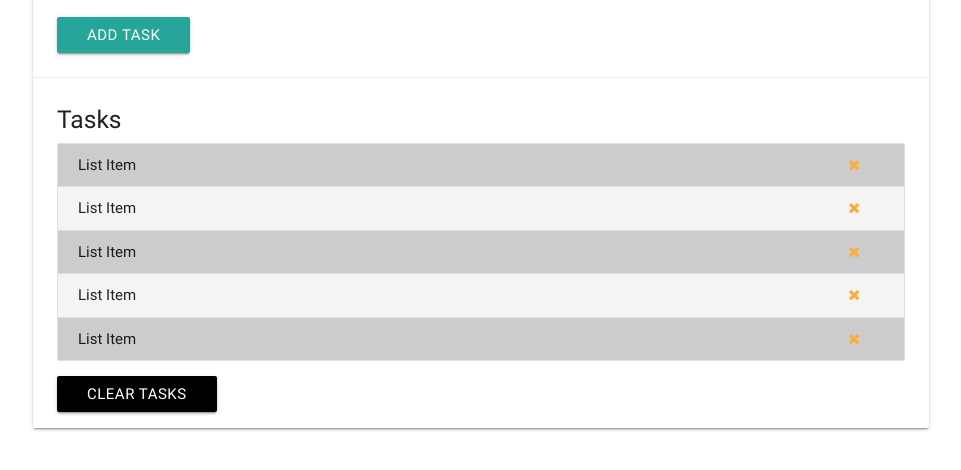
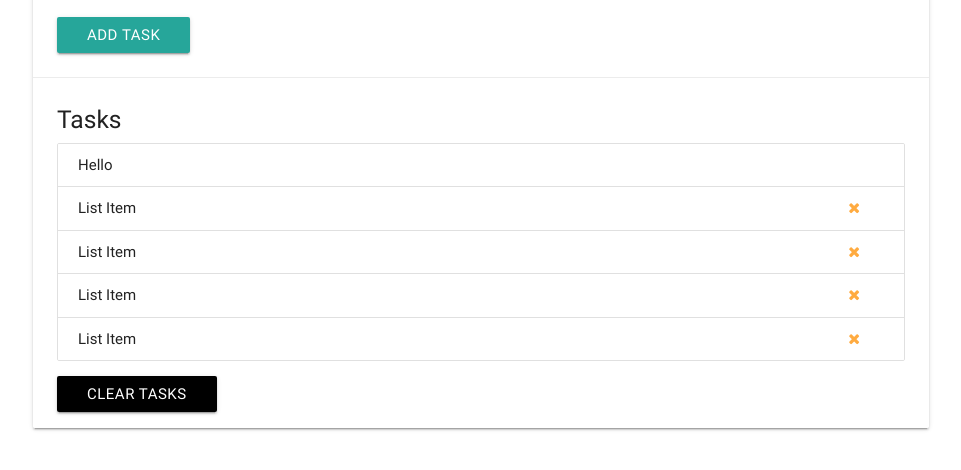
Before and after one commit to kalppatel83/brad_javascript, a plain HTML site: page dom_selecting_methods/index.html in a window 1280 px wide. Shown: the part 156-626 px from the top of the page, without its empty margins (159-1120 px from the left). Drawn offline with nearby package versions, Linux system fonts and the light colour scheme.

Commit message:
Traversing the DOM

```diff
--- a/dom_selecting_methods/app.js
+++ b/dom_selecting_methods/app.js
@@ -69,19 +69,78 @@
 
 // TODO: querySelectorAll
 
-const items = document.querySelectorAll("ul.collection  li.collecition-item");
-items.forEach(function (item, index) {
-  item.textContent = `${index}:Hello`;
-});
+// const items = document.querySelectorAll("ul.collection  li.collecition-item");
+// items.forEach(function (item, index) {
+//   item.textContent = `${index}:Hello`;
+// });
 
-const liOdd = document.querySelectorAll("li:nth-child(odd)");
-const liEven = document.querySelectorAll("li:nth-child(even)");
+// const liOdd = document.querySelectorAll("li:nth-child(odd)");
+// const liEven = document.querySelectorAll("li:nth-child(even)");
 
-liOdd.forEach(function (li, index) {
-  li.style.background = "#ccc";
-});
-for (let i = 0; i < liEven.length; i++) {
-  liEven[i].style.background = "#f4f4f4";
-}
+// liOdd.forEach(function (li, index) {
+//   li.style.background = "#ccc";
+// });
+// for (let i = 0; i < liEven.length; i++) {
+//   liEven[i].style.background = "#f4f4f4";
+// }
 
-console.log(items);
+// console.log(items);
+
+// TODO: Traversing the DOM
+let val;
+const list = document.querySelector("ul.collection");
+const listItem = document.querySelector("li.collection-item:first-child");
+
+val = listItem;
+val = list;
+
+// Get Child Nodes
+// val = list.childNodes; // 11nodes
+// val = list.childNodes[0];
+// val = list.childNodes[0].nodeName;
+// val = list.childNodes[1].nodeType;
+
+// val = list.childNodes; //13node bcoz we added a comment
+// val = list.childNodes[3].nodeType; //Comments
+
+// 1 - Element
+// 2 - Attribute (deprecated)
+// 3 - Text Node
+// 8 - comment
+// 9 - document itself
+// 10 - Doctype
+
+// Get children element Nodes
+val = list.children;
+val = list.children[0]; //gives the first todo item
+val = list.children[0].textContent = "Hello";
+
+// Children of children
+list.children[3].children[0].id = "test-link"; //will add a test-link ID
+val = list.children[3].children;
+
+// TODO: First Child
+val = list.firstChild; //will give the first element or even if it something else
+val = list.lastChild; //last text node
+
+val = list.firstElementChild; // this will return the actual list item and not the text node
+val = list.lastElementChild; // last list item
+
+// Count child elments
+val = list.childElementCount; //5 bcoz we have 5 list items
+
+// get PARENT node
+val = listItem.parentNode; //will get UL
+
+//Parent of Parent
+val = listItem.parentElement.parentElement;
+
+// Get next Sibling
+val = listItem.nextSibling; //#text Node and this also all kind of node and not only elements
+val = listItem.nextElementSibling;
+val = listItem.nextElementSibling.nextElementSibling;
+// get Previous sibling
+val = listItem.previousElementSibling;
+val = listItem.previousElementSibling.previousElementSibling;
+
+console.log(val);
```
Also changed, not shown: dom_selecting_methods/index.html (+1 -0 lines).
